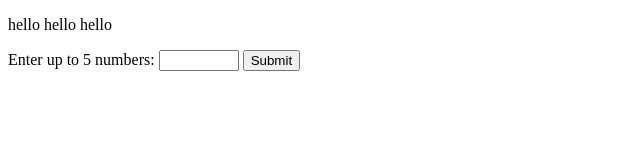
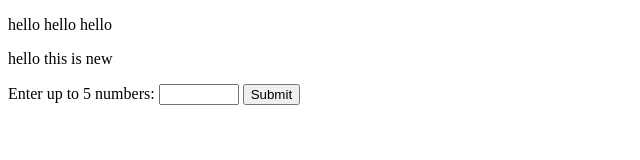
Before and after one commit to sherrilwang-p/sherril_test_repo, a plain HTML site: page index.html in a window 1280 px wide. Shown: the whole page, without its empty margins (0-640 px from the left). Drawn offline with Linux system fonts and the light colour scheme.

Commit message:
added 'hello this is new' to index.html

```diff
--- a/index.html
+++ b/index.html
@@ -7,6 +7,7 @@
 </head>
 <body>
     <p>hello hello hello</p>
+    <p> hello this is new</p>
 
 <form>
     <label for="numberInput">Enter up to 5 numbers:</label>
```
